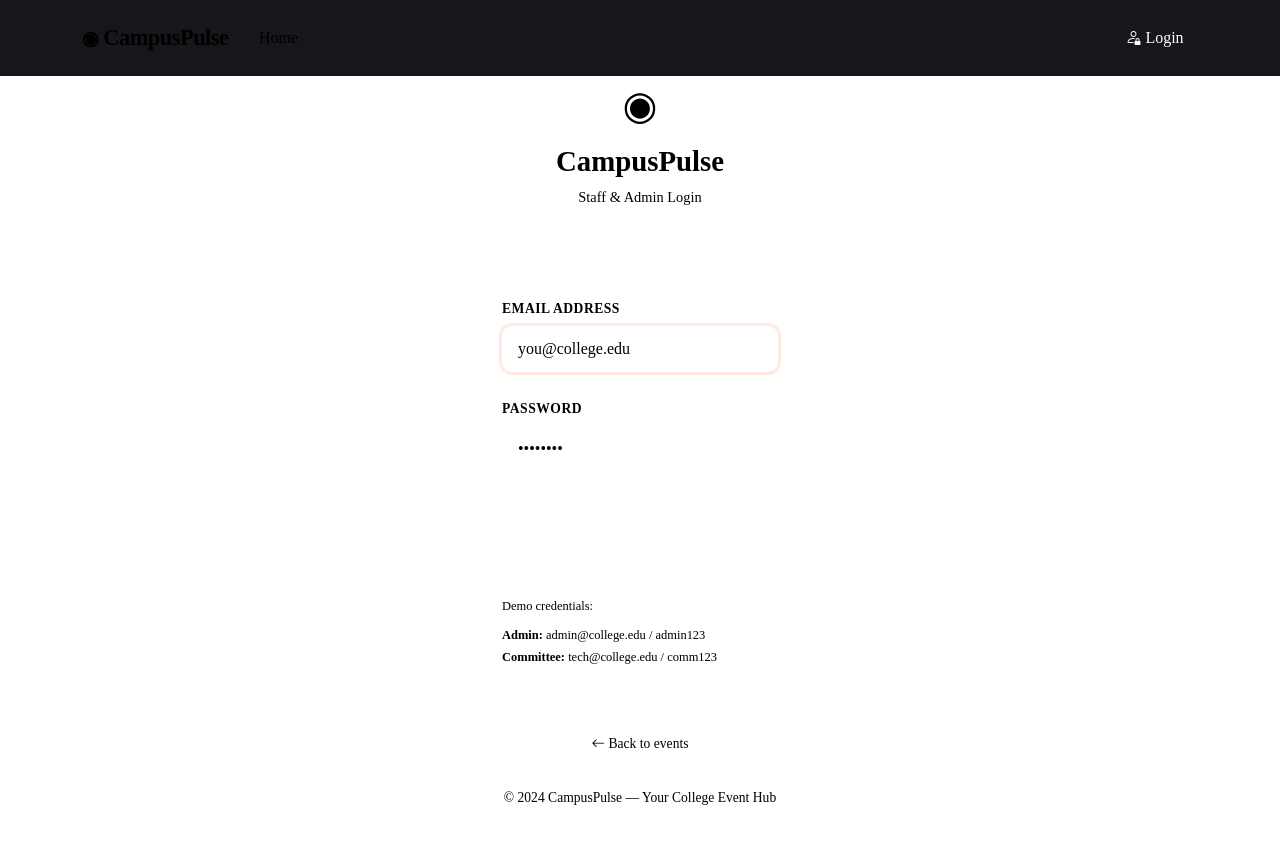
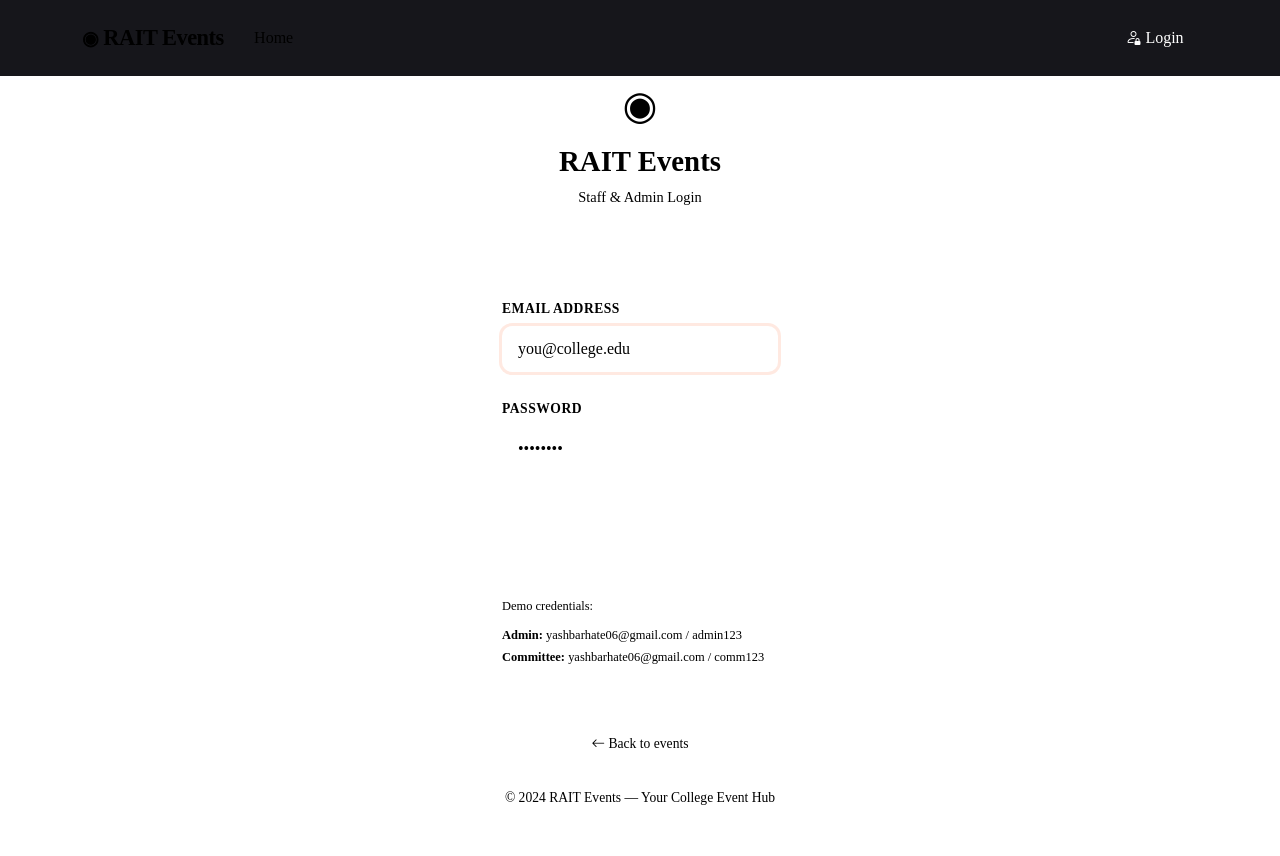
Before and after one commit to color3320/college-management-system-, a Flask app: page /login in a window 1280 px wide. Run offline with Flask 3, Linux system fonts and the light colour scheme.

Commit message:
Update titles and email addresses across templates to reflect RAIT Events branding

```diff
--- a/admis_dashboard.html
+++ b/admis_dashboard.html
@@ -1,5 +1,5 @@
 {% extends 'base.html' %}
-{% block title %}Admin Dashboard — CampusPulse{% endblock %}
+{% block title %}Admin Dashboard — RAIT Events{% endblock %}
 
 {% block content %}
 <div class="container py-5">
--- a/app.py
+++ b/app.py
@@ -50,12 +50,12 @@ def init_db():
     # Seed admin
     admin_pw = hashlib.sha256('admin123'.encode()).hexdigest()
     c.execute("INSERT OR IGNORE INTO users (name, email, password, role) VALUES (?,?,?,?)",
-              ('Admin', 'admin@college.edu', admin_pw, 'admin'))
+              ('Admin', 'yashbarhate06@gmail.com', admin_pw, 'admin'))
 
     # Seed committee member
     comm_pw = hashlib.sha256('comm123'.encode()).hexdigest()
     c.execute("INSERT OR IGNORE INTO users (name, email, password, role) VALUES (?,?,?,?)",
-              ('Tech Committee', 'tech@college.edu', comm_pw, 'committee'))
+              ('Tech Committee', 'yashbarhate06@gmail.com', comm_pw, 'committee'))
 
     # Seed sample events
     c.execute("SELECT COUNT(*) FROM events")
--- a/committee_dashboard.html
+++ b/committee_dashboard.html
@@ -1,5 +1,5 @@
 {% extends 'base.html' %}
-{% block title %}Committee Dashboard — CampusPulse{% endblock %}
+{% block title %}Committee Dashboard — RAIT Events{% endblock %}
 
 {% block content %}
 <div class="container py-5">
--- a/create_event.html
+++ b/create_event.html
@@ -1,5 +1,5 @@
 {% extends 'base.html' %}
-{% block title %}Create Event — CampusPulse{% endblock %}
+{% block title %}Create Event — RAIT Events{% endblock %}
 
 {% block content %}
 <div class="container py-5">
--- a/edit_event.html
+++ b/edit_event.html
@@ -1,5 +1,5 @@
 {% extends 'base.html' %}
-{% block title %}Edit Event — CampusPulse{% endblock %}
+{% block title %}Edit Event — RAIT Events{% endblock %}
 
 {% block content %}
 <div class="container py-5">
--- a/templates/base.html
+++ b/templates/base.html
@@ -3,7 +3,7 @@
 <head>
   <meta charset="UTF-8" />
   <meta name="viewport" content="width=device-width, initial-scale=1.0"/>
-  <title>{% block title %}CampusPulse{% endblock %}</title>
+  <title>{% block title %}RAIT Events{% endblock %}</title>
   <link href="https://fonts.googleapis.com/css2?family=Syne:wght@400;600;700;800&family=DM+Sans:wght@300;400;500&display=swap" rel="stylesheet"/>
   <link href="https://cdn.jsdelivr.net/npm/bootstrap@5.3.0/dist/css/bootstrap.min.css" rel="stylesheet"/>
   <link href="https://cdn.jsdelivr.net/npm/bootstrap-icons@1.11.0/font/bootstrap-icons.css" rel="stylesheet"/>
@@ -14,7 +14,7 @@
 <nav class="navbar navbar-expand-lg">
   <div class="container">
     <a class="navbar-brand" href="/">
-      <span class="brand-icon">◉</span> CampusPulse
+      <span class="brand-icon">◉</span> RAIT Events
     </a>
     <button class="navbar-toggler" type="button" data-bs-toggle="collapse" data-bs-target="#nav">
       <i class="bi bi-list text-white"></i>
@@ -52,7 +52,7 @@
 
 <footer>
   <div class="container text-center">
-    <p>© 2024 CampusPulse — Your College Event Hub</p>
+    <p>© 2024 RAIT Events — Your College Event Hub</p>
   </div>
 </footer>
 
--- a/templates/event_detail.html
+++ b/templates/event_detail.html
@@ -1,5 +1,5 @@
 {% extends 'base.html' %}
-{% block title %}{{ event.title }} — CampusPulse{% endblock %}
+{% block title %}{{ event.title }} — RAIT Events{% endblock %}
 
 {% block content %}
 <div class="container py-5">
--- a/templates/home.html
+++ b/templates/home.html
@@ -1,5 +1,5 @@
 {% extends 'base.html' %}
-{% block title %}CampusPulse — College Events{% endblock %}
+{% block title %}RAIT Events — College Events{% endblock %}
 
 {% block content %}
 <!-- Hero -->
--- a/templates/login.html
+++ b/templates/login.html
@@ -1,5 +1,5 @@
 {% extends 'base.html' %}
-{% block title %}Login — CampusPulse{% endblock %}
+{% block title %}Login — RAIT Events{% endblock %}
 
 {% block content %}
 <div class="login-wrap">
@@ -9,7 +9,7 @@
 
         <div class="text-center mb-5">
           <div style="font-size:2.5rem; color:var(--accent); margin-bottom:0.5rem;">◉</div>
-          <h1 style="font-family:var(--font-head); font-weight:800; font-size:1.8rem;">CampusPulse</h1>
+          <h1 style="font-family:var(--font-head); font-weight:800; font-size:1.8rem;">RAIT Events</h1>
           <p style="color:var(--muted); font-size:0.9rem;">Staff & Admin Login</p>
         </div>
 
@@ -37,8 +37,8 @@
           <div style="margin-top:2rem; padding-top:1.5rem; border-top:1px solid var(--border);">
             <p style="font-size:0.78rem; color:var(--muted); margin-bottom:0.6rem;">Demo credentials:</p>
             <div style="font-size:0.78rem; color:var(--muted); display:flex; flex-direction:column; gap:4px;">
-              <span><strong style="color:var(--accent2)">Admin:</strong> admin@college.edu / admin123</span>
-              <span><strong style="color:var(--accent)">Committee:</strong> tech@college.edu / comm123</span>
+              <span><strong style="color:var(--accent2)">Admin:</strong> yashbarhate06@gmail.com / admin123</span>
+              <span><strong style="color:var(--accent)">Committee:</strong> yashbarhate06@gmail.com / comm123</span>
             </div>
           </div>
         </div>
```
